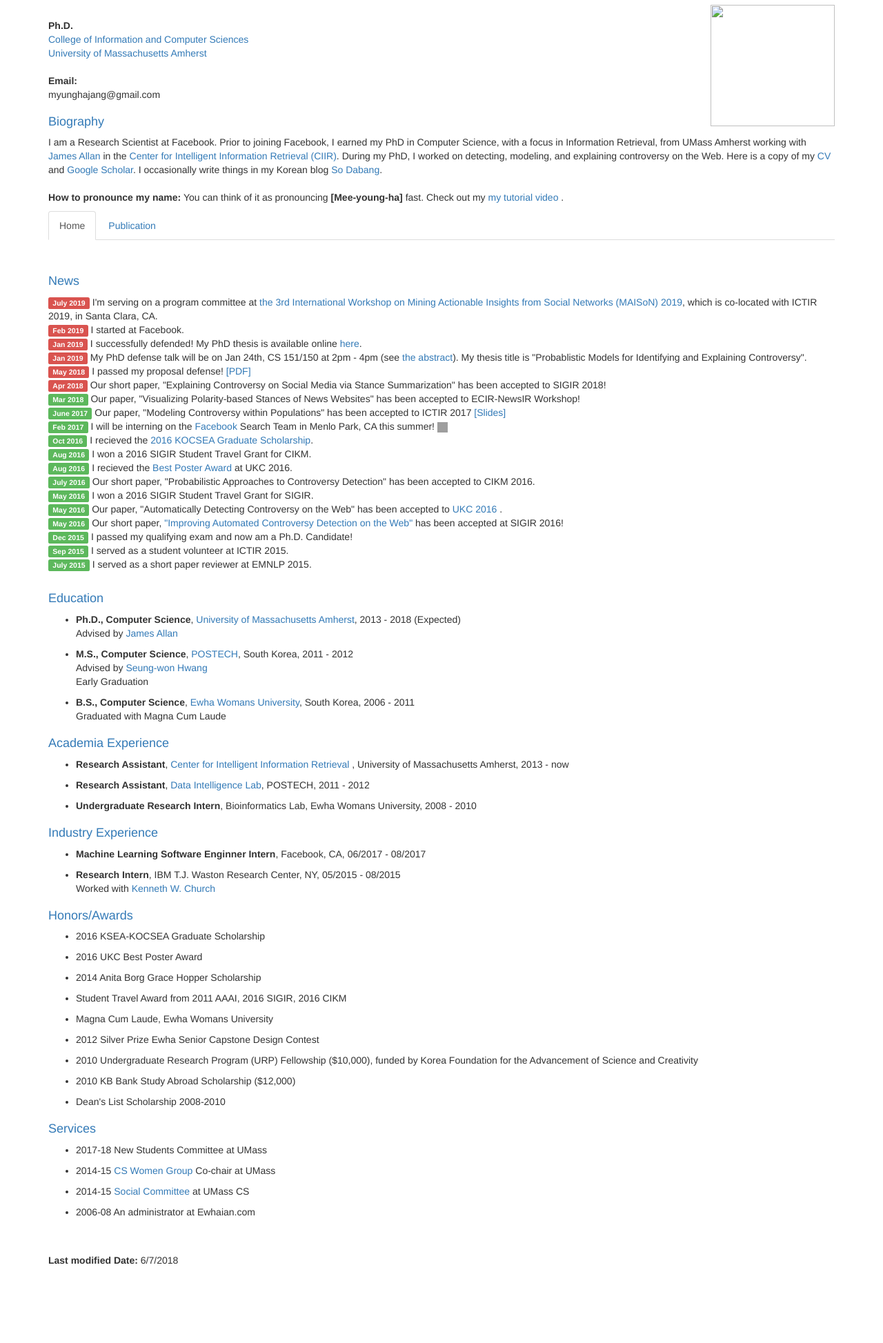
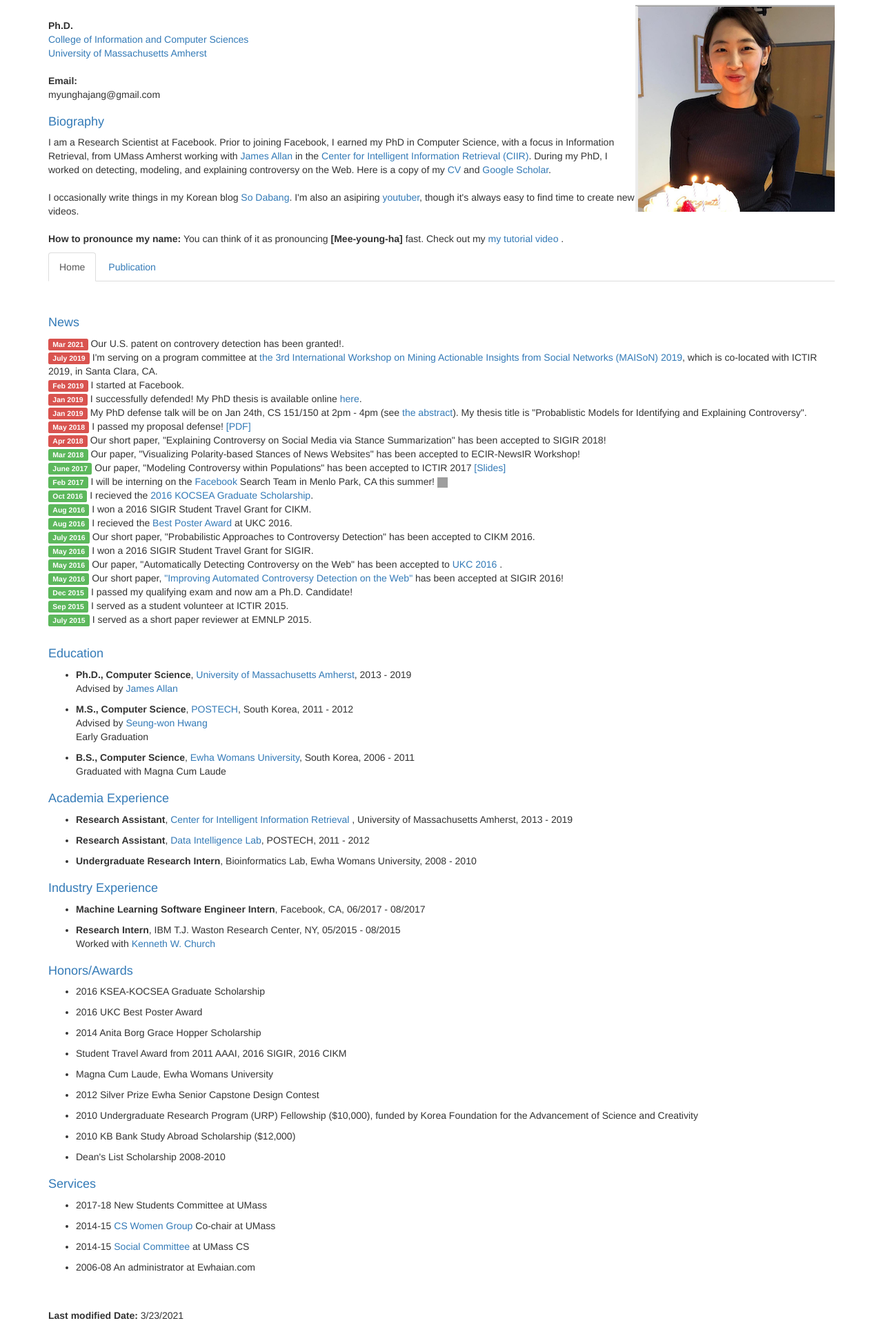
Before and after one commit to mhjang/mhjang.github.io, a plain HTML site: page index.html in a window 1280 px wide. Shown: the part 113-2060 px from the top of the page at 69% size. Before the commit the page ends 1980 px from the top, so only its background shows below. Drawn offline with Linux system fonts and the light colour scheme; grey boxes are pictures that could not be loaded.

Commit message:
update the intro and patent news
update

```diff
--- a/index.html
+++ b/index.html
@@ -21,7 +21,7 @@
         <div class="container">
             <!-- <img src="images/internet_of_things.png" width="290" class="text-right pull-right"> -->
             <h1 class="text-left text-primary">Myungha Jang</h1>
-<img src="profile.jpg" class="pull-right" width=180 height=176>
+<img src="profile.jpg" class="pull-right" width=289 height=300>
     <address style="display: block;"> <br><b>Ph.D.</b></strong><br><a href="https://www.cics.umass.edu/">College of Information and Computer Sciences</a><br><a href="http://www.umass.edu/">University of Massachusetts Amherst</a></address>
 
 <script>
@@ -44,7 +44,9 @@
 
     I am a Research Scientist at Facebook. Prior to joining Facebook, I earned my PhD in Computer Science, with a focus in Information Retrieval, from UMass Amherst working with <a href="https://ciir.cs.umass.edu/~allan">James Allan </a> in the <a href="https://ciir.cs.umass.edu/">Center for Intelligent Information Retrieval (CIIR)</a>.
 
-During my PhD, I worked on detecting, modeling, and explaining controversy on the Web. Here is a copy of my <a href ="http://people.cs.umass.edu/~mhjang/CV.pdf">CV</a> and <a href="https://scholar.google.com/citations?user=gC2AOTQAAAAJ&hl=en">Google Scholar</a>. I occasionally write things in my Korean blog <a href="http://sodabang.wordpress.com">So Dabang</a>.
+During my PhD, I worked on detecting, modeling, and explaining controversy on the Web. Here is a copy of my <a href ="http://people.cs.umass.edu/~mhjang/CV.pdf">CV</a> and <a href="https://scholar.google.com/citations?user=gC2AOTQAAAAJ&hl=en">Google Scholar</a>.
+
+<br><br>I occasionally write things in my Korean blog <a href="http://sodabang.wordpress.com">So Dabang</a>. I'm also an asipiring <a href="https://www.youtube.com/channel/UC1XweIPHheDQrQE_eH5ydeQ">youtuber</a>, though it's always easy to find time to create new videos.
 <br><br>
 <address style="display: block;"> <strong>How to pronounce my name: </strong>
 You can think of it as pronouncing <b>[Mee-young-ha]</b> fast. Check out my <a href="https://www.youtube.com/watch?v=q4a0YAICcn4">my tutorial video </a>.
@@ -63,6 +65,7 @@ You can think of it as pronouncing <b>[Mee-young-ha]</b> fast. Check out my <a h
         <div class="container">
 
 	<h4 class="text-left text-primary" style="display: block;">News</h4>
+<span class="label label-danger">Mar 2021</span> Our U.S. patent on controvery detection has been granted!</a>.<br>
 <span class="label label-danger">July 2019</span> I'm serving on a program committee at <a href="https://www.maisonworkshop.org/">the 3rd International Workshop on Mining Actionable Insights from Social Networks (MAISoN) 2019</a>, which is co-located with ICTIR 2019, in Santa Clara, CA. <br>
 <span class="label label-danger">Feb 2019</span> I started at Facebook. </br>
 <span class="label label-danger">Jan 2019</span> I successfully defended! My PhD thesis is available online <a href="https://scholarworks.umass.edu/dissertations_2/1646/">here</a>.<br></span>
@@ -99,7 +102,7 @@ You can think of it as pronouncing <b>[Mee-young-ha]</b> fast. Check out my <a h
         <div class="container">
             <h4 class="text-left text-primary" style="display: block;">Education</h4>
             <ul>
-            <li><p style="display: block;"><b>Ph.D., Computer Science</b>, <a href="https://www.cics.umass.edu/" target="_blank">University of Massachusetts Amherst</a>, 2013 - 2018 (Expected) <br/> Advised by <a href="http://people.cs.umass.edu/~allan/">James Allan</a> </li>
+            <li><p style="display: block;"><b>Ph.D., Computer Science</b>, <a href="https://www.cics.umass.edu/" target="_blank">University of Massachusetts Amherst</a>, 2013 - 2019 <br/> Advised by <a href="http://people.cs.umass.edu/~allan/">James Allan</a> </li>
            <li><p style="display: block;"><b>M.S., Computer Science</b>, <a href="http://cse.postech.ac.kr" target="_blank">POSTECH</a>, South Korea, 2011 - 2012 <br/>Advised by <a href="http://ids.postech.ac.kr/~swhwang//">Seung-won Hwang</a><br>Early Graduation</p>
 </li>
             <li><p style="display: block;"><b>B.S., Computer Science</b>, <a href="http://cse.ewha.ac.kr/" target="_blank">Ewha Womans University</a>, South Korea, 2006 - 2011<br>
@@ -111,7 +114,7 @@ You can think of it as pronouncing <b>[Mee-young-ha]</b> fast. Check out my <a h
         <div class="container">
             <h4 class="text-left text-primary">Academia Experience</h4>
             <ul>
-            <p><li><b>Research Assistant</b>, <a href="http://ciir.cs.umass.edu" target="_blank">Center for Intelligent Information Retrieval </a>, University of Massachusetts Amherst, 2013 - now</p> </li>
+            <p><li><b>Research Assistant</b>, <a href="http://ciir.cs.umass.edu" target="_blank">Center for Intelligent Information Retrieval </a>, University of Massachusetts Amherst, 2013 - 2019</p> </li>
             <p><li><b>Research Assistant</b>, <a href="http://ids.postech.ac.kr" target="_blank">Data Intelligence Lab</a>, POSTECH, 2011 - 2012</p> </li>
             <p><li><b>Undergraduate Research Intern</b>, Bioinformatics Lab, Ewha Womans University, 2008 - 2010</p> </li>
 
@@ -121,7 +124,7 @@ You can think of it as pronouncing <b>[Mee-young-ha]</b> fast. Check out my <a h
 
         <div class="container">
             <h4 class="text-left text-primary">Industry Experience</h4>
-<p><ul><li><b>Machine Learning Software Enginner Intern</b>, Facebook, CA, 06/2017 - 08/2017 </li></ul></p>
+<p><ul><li><b>Machine Learning Software Engineer Intern</b>, Facebook, CA, 06/2017 - 08/2017 </li></ul></p>
  <p><ul><li><b>Research Intern</b>, IBM T.J. Waston Research Center, NY, 05/2015 - 08/2015 <br> Worked with <a href="http://researcher.watson.ibm.com/researcher/view.php?person=us-kwchurch" target="_blank">Kenneth W. Church</a></li></ul></p>
 
         </div>
@@ -153,7 +156,7 @@ You can think of it as pronouncing <b>[Mee-young-ha]</b> fast. Check out my <a h
 
         <br><br>
         <div class="container">
-        <p class="text-left"><strong>Last modified Date:</strong> 6/7/2018</p>
+        <p class="text-left"><strong>Last modified Date:</strong> 3/23/2021</p>
         </div>
 
     </body>
--- a/stylesheets/stylesheet.css
+++ b/stylesheets/stylesheet.css
@@ -135,7 +135,7 @@ a {
   .main-content pre > code {
     padding: 0;
     margin: 0;
-    font-size: 0.9rem;
+    font-size: 1.0rem;
     color: #567482;
     word-break: normal;
     white-space: pre;
```
Also changed, not shown: publication.html (+8 -8 lines), profile.jpg (added), 1 other file.
